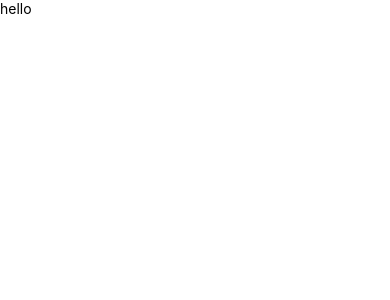
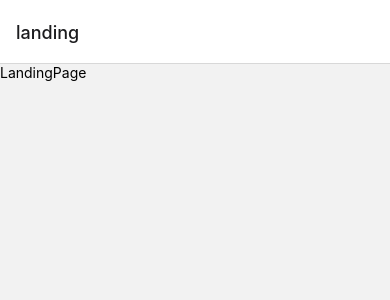
Before and after one commit to meAasifAli/food_delivery, a React Native app: screen /landing in a window 390 px wide. Shown: the top 300 px of the page. Built offline with nearby package versions, Linux system fonts and the light colour scheme.

Commit message:
added landing screen

```diff
--- a/App.jsx
+++ b/App.jsx
@@ -1,14 +1,18 @@
-import {StyleSheet, Text, View} from 'react-native';
 import React from 'react';
+import { NavigationContainer } from '@react-navigation/native';
+import { createNativeStackNavigator } from '@react-navigation/native-stack';
+import LandingPage from './screens/landing';
+
+const Stack = createNativeStackNavigator();
 
 const App = () => {
   return (
-    <View>
-      <Text>hello</Text>
-    </View>
+    <NavigationContainer>
+     <Stack.Navigator>
+        <Stack.Screen name="landing" component={LandingPage} />
+      </Stack.Navigator>
+    </NavigationContainer>
   );
 };
 
 export default App;
-
-const styles = StyleSheet.create({});
--- /dev/null
+++ b/screens/landing.jsx
@@ -0,0 +1,14 @@
+import { StyleSheet, Text, View } from 'react-native'
+import React from 'react'
+
+const LandingPage = () => {
+  return (
+    <View>
+      <Text>LandingPage</Text>
+    </View>
+  )
+}
+
+export default LandingPage
+
+const styles = StyleSheet.create({})
```
Also changed, not shown: .eslintrc.js.
